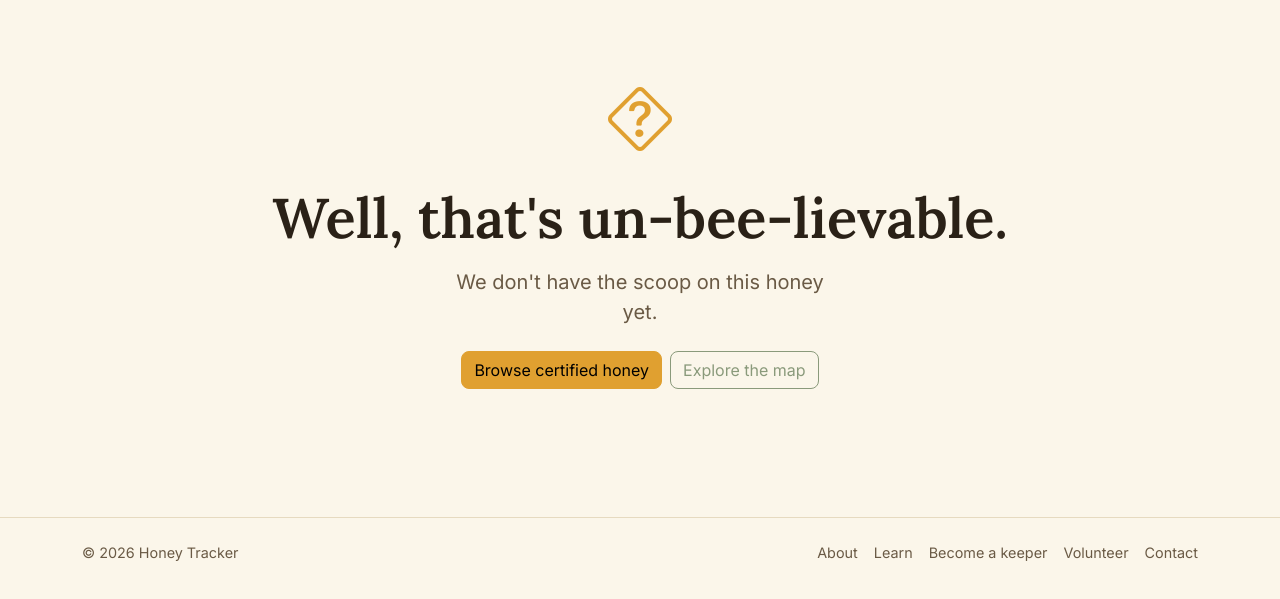
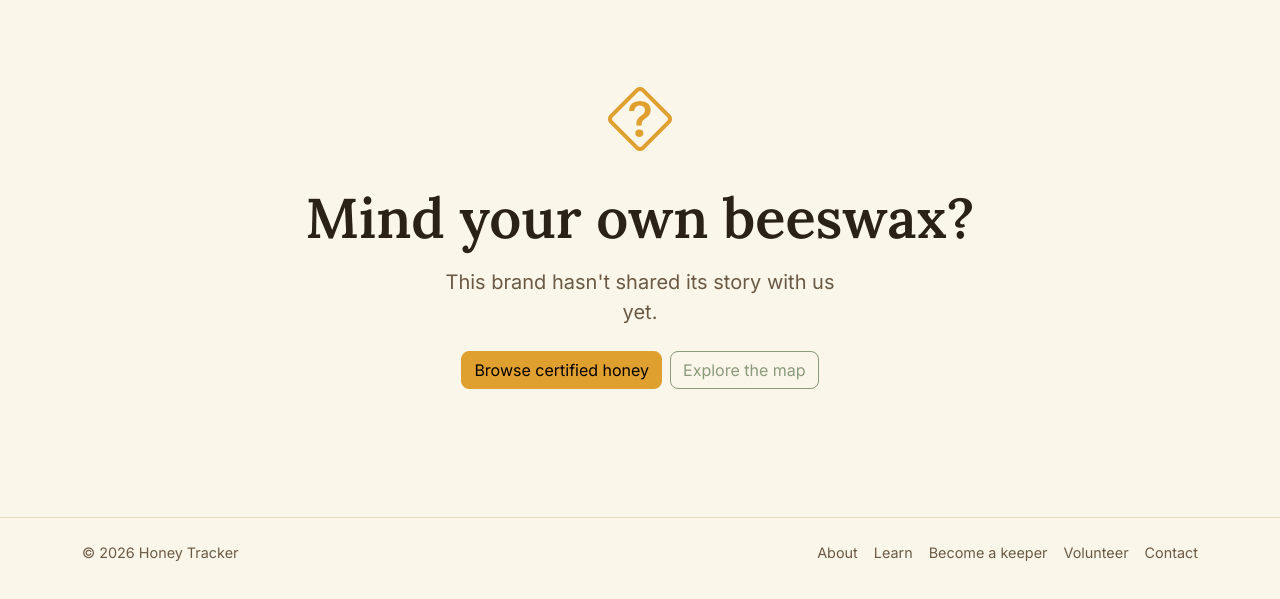
Before and after one commit to jimenezeljay/Honey-Tracer-Project, a website: page not-found.html in a window 1280 px wide. Shown: the part 67-666 px from the top of the page. Drawn offline with nearby package versions, Linux system fonts and the light colour scheme.

Commit message:
Rotate random bee puns on the No data found page
Co-Authored-By: Claude Opus 5.5 <noreply@anthropic.com>
Claude-Session: https://claude.ai/code/session_01VRoZFHxcU2XhpcQ2Gc74k1

```diff
--- a/not-found.html
+++ b/not-found.html
@@ -43,14 +43,27 @@
   <main class="container empty-state">
     <i class="bi bi-question-diamond empty-icon d-block mb-3" aria-hidden="true"></i>
     <p class="eyebrow mb-2" id="searchedName" hidden></p>
-    <h1 class="mb-3">Well, that's un-bee-lievable.</h1>
-    <p class="lead mb-4">We don't have the scoop on this honey yet.</p>
+    <h1 class="mb-3" id="punTitle">Well, that's un-bee-lievable.</h1>
+    <p class="lead mb-4" id="punLead">We don't have the scoop on this honey yet.</p>
     <div class="d-flex flex-wrap gap-2 justify-content-center">
       <a class="btn btn-primary" href="marketplace.html">Browse certified honey</a>
       <a class="btn btn-outline-secondary" href="map.html">Explore the map</a>
     </div>
   </main>
   <script>
+    // Pick a random bee pun each visit. The HTML above is the fallback.
+    const puns = [
+      ["Well, that's un-bee-lievable.", "We don't have the scoop on this honey yet."],
+      ["Buzz kill.", "This honey hasn't joined the hive yet."],
+      ["We're stumped, honey.", "No trace of this one in our records yet."],
+      ["Bee right back?", "We're still waiting on this keeper's buzz."],
+      ["Comb up empty.", "We couldn't trace this honey yet."],
+      ["Mind your own beeswax?", "This brand hasn't shared its story with us yet."]
+    ];
+    const [title, lead] = puns[Math.floor(Math.random() * puns.length)];
+    document.getElementById('punTitle').textContent = title;
+    document.getElementById('punLead').textContent = lead;
+
     // Show what the person searched for, e.g. "Big Name Honey?"
     const q = new URLSearchParams(location.search).get('q');
     if (q) {
```
